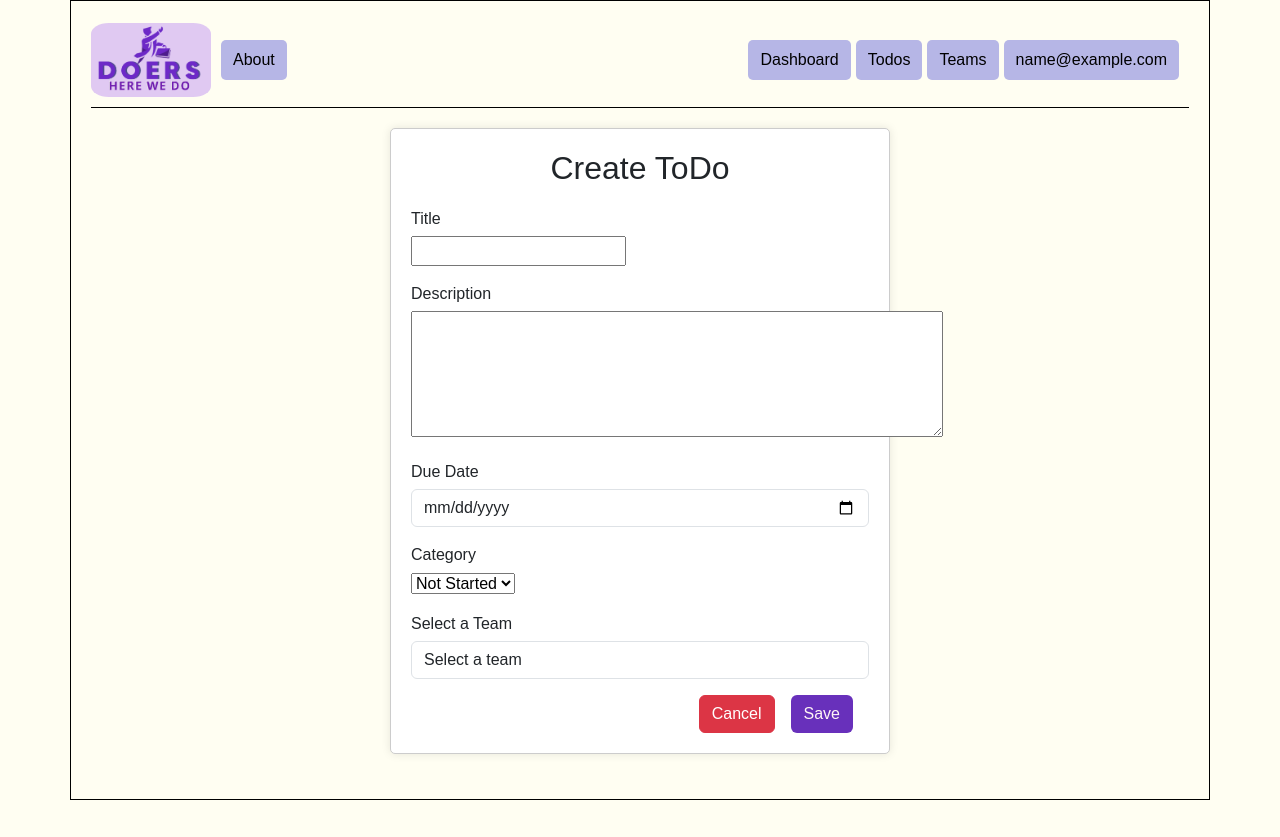
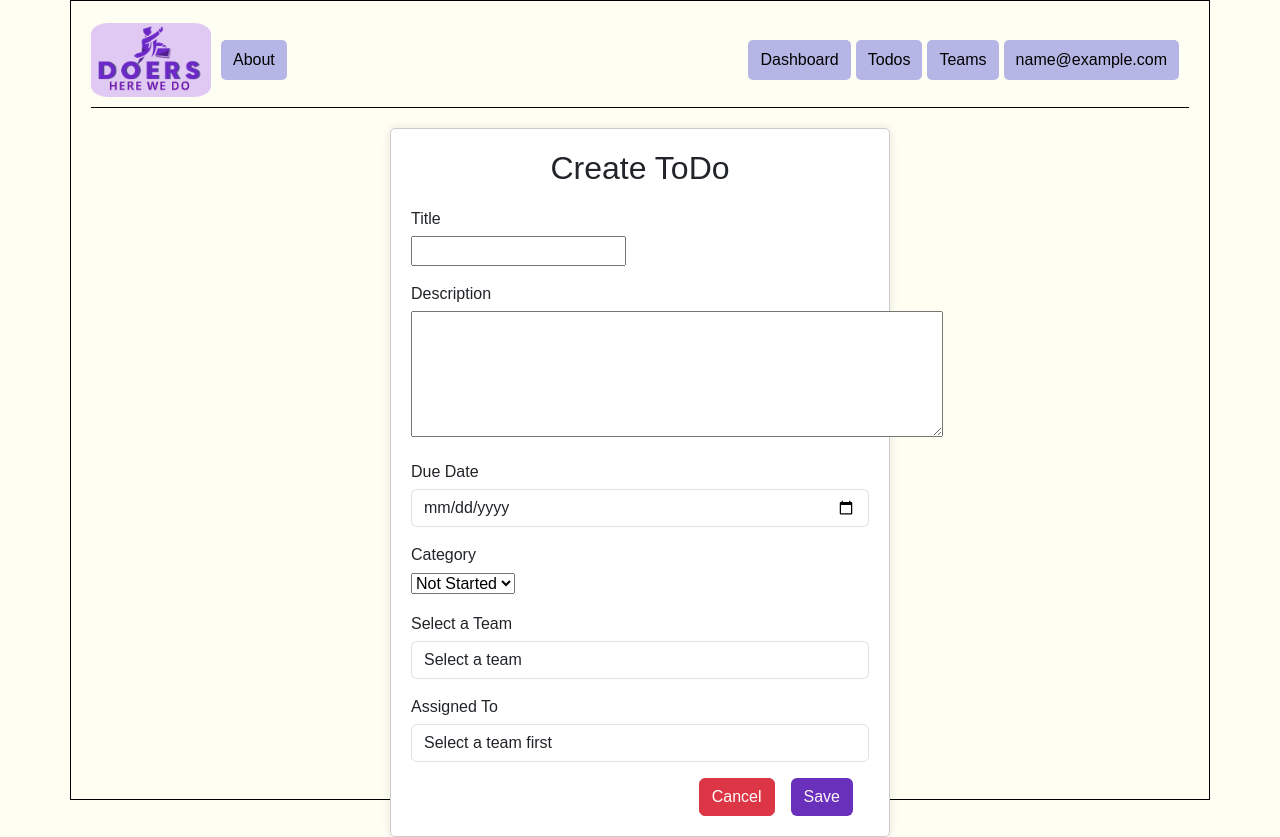
Before and after one commit to yuriihehed/doers-todo-app, a Django app: page /todos/new/ in a window 1280 px wide. Before the commit the page ends 800 px from the top, so only its background shows below. Run offline with Django 5.2, Linux system fonts and the light colour scheme; the visitor is signed in with stand-in values (Sample User, id 1); data that the repository does not hold is empty; parts of the project's set-up code (start-up, migrations or seed data) failed here and were passed over.

Commit message:
update code with fixed todo filiters and team member selection in todos

```diff
--- a/backEnd/myproject/todos/models.py
+++ b/backEnd/myproject/todos/models.py
@@ -51,25 +51,24 @@ class ToDo(models.Model):
     user = models.ForeignKey(User, on_delete=models.CASCADE)
     created_at = models.DateTimeField(auto_now_add=True)
     deadline = models.DateTimeField(null=True, blank=True)
-    state = models.CharField(max_length=20, choices=STATE_CHOICES, default='stopped')
+    state = models.CharField(max_length=20, choices=STATE_CHOICES, default='not_started')
     start_time = models.DateTimeField(null=True, blank=True)
     elapsed_time = models.DurationField(default=timedelta())
     last_active_time = models.DateTimeField(null=True, blank=True)
-    team = models.ForeignKey(Team, on_delete=models.CASCADE, null=True, blank=True, related_name='todos') # Reference to the Team
+
+    # Team association
+    team = models.ForeignKey(Team, on_delete=models.CASCADE, null=True, blank=True, related_name='todos')
     category = models.ForeignKey(Category, on_delete=models.SET_NULL, null=True, blank=True)
+
+    assigned_user = models.ForeignKey(
+    User, on_delete=models.SET_NULL, null=True, blank=True, related_name="assigned_todos"
+)
+
+
+
     def is_overdue(self):
         return self.deadline and self.deadline < timezone.now()
 
-    # Timestamp for when the ToDo was created. Automatically set when the ToDo is created.
-    created_at = models.DateTimeField(auto_now_add=True)
-
-    # Optional deadline for completing the task. Can be left empty.
-    deadline = models.DateTimeField(null=True, blank=True)
-
-     # The current state of the task. It uses predefined choices (STATE_CHOICES) and defaults to 'not_started'.
-    state = models.CharField(
-        max_length=20, choices=STATE_CHOICES, default='not_started'
-    )
     def __str__(self):
         return self.title
 
@@ -82,10 +81,14 @@ class TodoForm(forms.ModelForm):
         required=False,
         empty_label="No team selected"
     )
+    assigned_to = forms.ModelChoiceField(
+        queryset=User.objects.none(),  # Start with an empty queryset
+        required=True
+    )
 
     class Meta:
         model = ToDo  # Link this form to the ToDo model
-        fields = ['title', 'description', 'deadline', 'state', 'team']
+        fields = ['title', 'description', 'deadline', 'state', 'team', 'assigned_to']
         # Specify the fields to be included in the form
         # These fields will correspond to the fields defined in the ToDo model
 
@@ -93,11 +96,19 @@ class TodoForm(forms.ModelForm):
             'deadline': forms.DateTimeInput(attrs={'type': 'datetime-local'}),
         }
 
-    def __init__(self, *args, **kwargs):
+    def init(self, args, **kwargs):
         self.user = kwargs.pop('user', None)  # Get user before calling super
-        super().__init__(*args, **kwargs)
+        super().init(args, **kwargs)
         if self.user:
-            # Get teams where user is either a member or the creator
+           # Get teams where user is either a member or the creator
             self.fields['team'].queryset = Team.objects.filter(
-                Q(members=self.user) | Q(created_by=self.user)
-            ).distinct()
+                Q(members=self.user) | Q(created_by=self.user)).distinct()
+            if 'team' in self.data:
+                try:
+                    team_id = int(self.data.get('team'))
+                    team = Team.objects.get(id=team_id)
+                    self.fields['assigned_to'].queryset = team.members.all()
+                except (ValueError, Team.DoesNotExist):
+                    pass
+            elif self.instance.pk:
+                self.fields['assigned_to'].queryset = self.instance.team.members.all()
--- a/backEnd/myproject/todos/templates/todoPage/create_todo.html
+++ b/backEnd/myproject/todos/templates/todoPage/create_todo.html
@@ -192,10 +192,24 @@
                 <select name="team" id="id_team" class="form-control" required>
                     <option value="" disabled selected>Select a team</option>
                     {% for team in teams %}
-                           <option value="{{ team.id }}">{{ team.name }}</option>
+                        <option value="{{ team.id }}" data-members='[
+                            {% for member in team.team_members.all %}
+                                {"id": "{{ member.user.id }}", "email": "{{ member.user.email }}"}
+                                {% if not forloop.last %},{% endif %}
+                            {% endfor %}
+                        ]'>{{ team.name }}</option>
                     {% endfor %}
                 </select>
             </div>
+
+               <!-- Assigned to Field -->
+                <div class="mb-3">
+                    <label for="id_assigned_to" class="form-label">Assigned To</label>
+                    <select name="assigned_to" id="id_assigned_to" class="form-control" required>
+                        <option value="" disabled selected>Select a team first</option>
+                    </select>
+                </div>
+
 
                <!-- Action Buttons -->
                <div class="d-flex justify-content-end">
@@ -205,7 +219,36 @@
            </form>
        </div>
    </div>
+   <script>
+    document.addEventListener("DOMContentLoaded", function () {
+        const teamSelect = document.getElementById("id_team");
+        const assignedToSelect = document.getElementById("id_assigned_to");
 
+        teamSelect.addEventListener("change", function () {
+            assignedToSelect.innerHTML = "";  // Clear previous options
+
+            // Get selected option
+            const selectedOption = teamSelect.options[teamSelect.selectedIndex];
+
+            // Get team members from data attribute
+            const members = JSON.parse(selectedOption.getAttribute("data-members"));
+
+            if (members.length > 0) {
+                members.forEach(member => {
+                    let option = document.createElement("option");
+                    option.value = member.id;
+                    option.textContent = member.email;
+                    assignedToSelect.appendChild(option);
+                });
+            } else {
+                let option = document.createElement("option");
+                option.value = "";
+                option.textContent = "No members in this team";
+                assignedToSelect.appendChild(option);
+            }
+        });
+    });
+</script>
 
    <!-- Bootstrap JS -->
    <script src="https://cdn.jsdelivr.net/npm/bootstrap@5.3.0/dist/js/bootstrap.bundle.min.js"></script>
--- a/backEnd/myproject/todos/views.py
+++ b/backEnd/myproject/todos/views.py
@@ -174,23 +174,47 @@ def logout_user(request):
 #########################################################################################################################################################################
 ############ Todos Views ################################################################################################################################################
 #########################################################################################################################################################################
+def get_team_members(request, team_id):
+    users = Team.objects.all()
+    members_data = [{'id': user.id, 'username': user.username} for user in users]
+    return JsonResponse({'members': members_data})
 
 
 # Create Todo Item
 @login_required
 def create_todo(request):
-   if request.method == 'POST':  # Check if the request is a POST request (form submission)
-       form = TodoForm(request.POST)  # Bind the submitted data to the TodoForm
-       if form.is_valid():  # Check if the form data is valid
-           todo = form.save(commit=False)  # Create a ToDo object but don't save it to the database yet
-           todo.user = request.user  # Assign the logged-in user as the owner of the ToDo
-           todo.save()  # Save the ToDo to the database
-           return redirect('dashboard')  # Redirect to the dashboard or list of user's ToDos
-   else:  # If the request is not POST (likely a GET request)
-       form = TodoForm()  # Create an empty form instance for the user to fill out
-   teams = Team.objects.all()
-   return render(request, 'todoPage/create_todo.html', {'form': form, 'teams': teams})
-   # Render the 'create_todo.html' template with the empty or pre-filled form
+    if request.method == 'POST':
+        form = TodoForm(request.POST)
+        if form.is_valid():
+            todo = form.save(commit=False)  # Do not save yet
+
+            # Assign the current user as the creator
+            todo.user = request.user
+
+            # Get selected team from form
+            team_id = request.POST.get('team')
+            if team_id:
+                todo.team = get_object_or_404(Team, id=team_id)
+
+            # Get selected assigned user from form
+            assigned_user_id = request.POST.get('assigned_to')
+            if assigned_user_id:
+                assigned_user = get_object_or_404(User, id=assigned_user_id)
+                todo.assigned_user = assigned_user  # Set assigned user
+            else:
+                todo.assigned_user = None  # Handle if no user is selected
+
+            todo.save()  # Save to database
+            messages.success(request, "ToDo created successfully.")
+            return redirect('dashboard')
+
+    else:
+        form = TodoForm()
+
+    teams = Team.objects.all()
+    return render(request, 'todoPage/create_todo.html', {'form': form, 'teams': teams})
+
+
 
 
 
@@ -259,26 +283,40 @@ def delete_todo(request, todo_id):
 
 @login_required
 def edit_todo(request, todo_id):
-   # Fetch the ToDo item or return a 404 if not found
-   todo = get_object_or_404(ToDo, pk=todo_id, user=request.user)
+    todo = get_object_or_404(ToDo, pk=todo_id, user=request.user)
 
+    if request.method == 'POST':
+        form = TodoForm(request.POST, instance=todo)
+        if form.is_valid():
+            # Save the form but do NOT commit yet
+            todo = form.save(commit=False)
 
-   if request.method == 'POST':
-       form = TodoForm(request.POST, instance=todo)
-       if form.is_valid():
-           form.save()
-           return redirect('dashboard')  # Redirect to the dashboard after saving
-   else:
-       form = TodoForm(instance=todo)
-   teams = Team.objects.all()
+            # Retrieve assigned user from the form submission
+            assigned_user_id = request.POST.get('assigned_to')
+            if assigned_user_id:
+                assigned_user = get_object_or_404(User, id=assigned_user_id)
+                todo.assigned_user = assigned_user  # Set assigned user
+            else:
+                todo.assigned_user = None  # Clear assigned user if none selected
 
-   # Render the edit page with pre-filled form data
-   return render(request, 'todoPage/edit_todo.html', {
-       'form': form,
-       'todo': todo,
-       'user_email': request.user.email,
-       'teams': teams
-   })
+            todo.save()  # Now save to DB with the assigned user
+            messages.success(request, "ToDo updated successfully.")
+            return redirect('dashboard')
+
+    else:
+        form = TodoForm(instance=todo)
+
+    teams = Team.objects.all()
+    team_members = TeamMember.objects.filter(team=todo.team) if todo.team else []
+
+    return render(request, 'todoPage/edit_todo.html', {
+        'form': form,
+        'todo': todo,
+        'user_email': request.user.email,
+        'teams': teams,
+        'team_members': team_members,
+        'assigned_user': todo.assigned_user,  # Ensure assigned_user is passed
+    })
 # Team Members (for dropdown menu in the form)
 @login_required
 def teams_id(request):
```
Also changed, not shown: backEnd/myproject/todos/templates/todoPage/edit_todo.html (+69 -1 lines), backEnd/myproject/todos/migrations/0001_initial.py, backEnd/myproject/todos/migrations/0002_category_delete_member_alter_team_created_by_and_more.py (deleted). Lines whose indentation alone changed are shown as unchanged.
